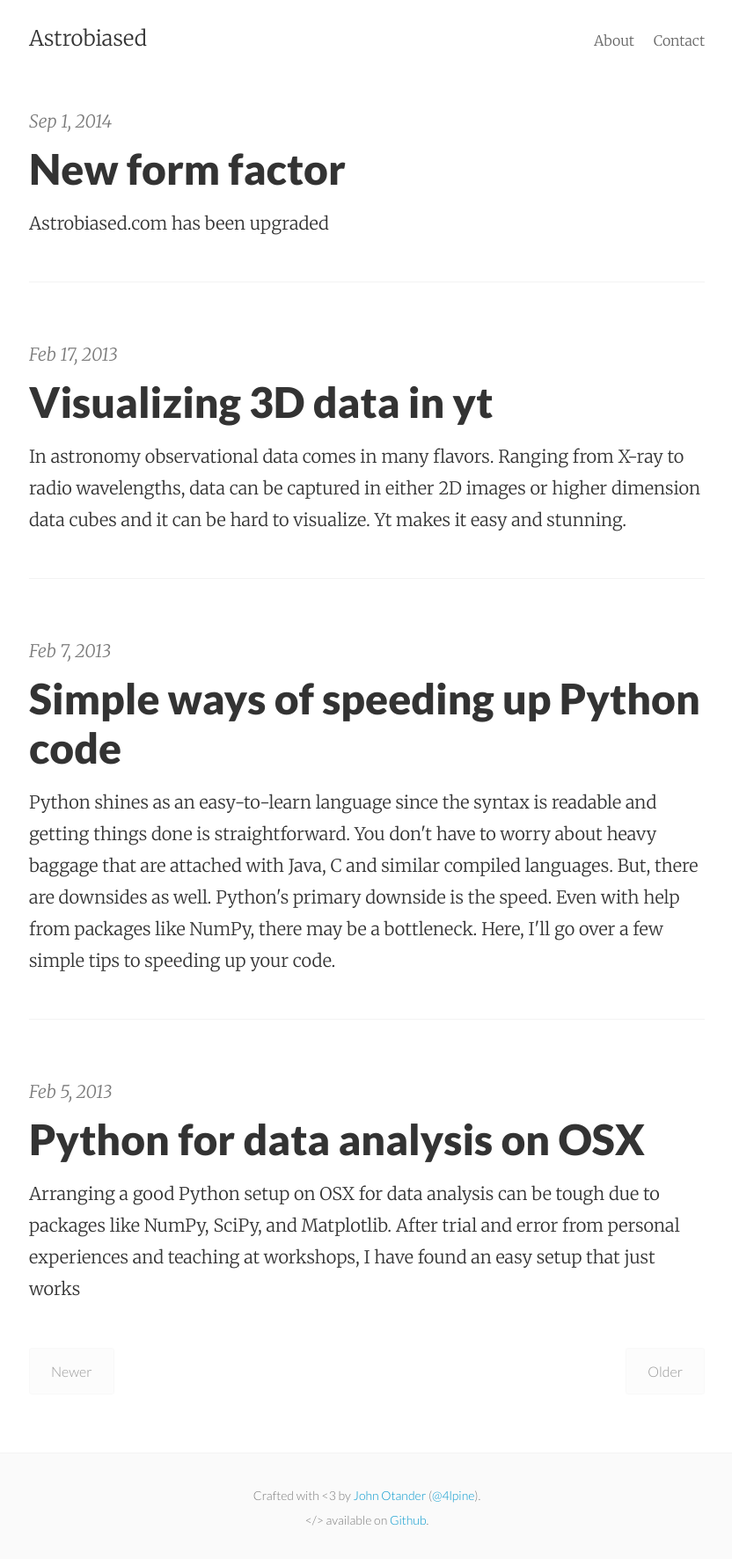
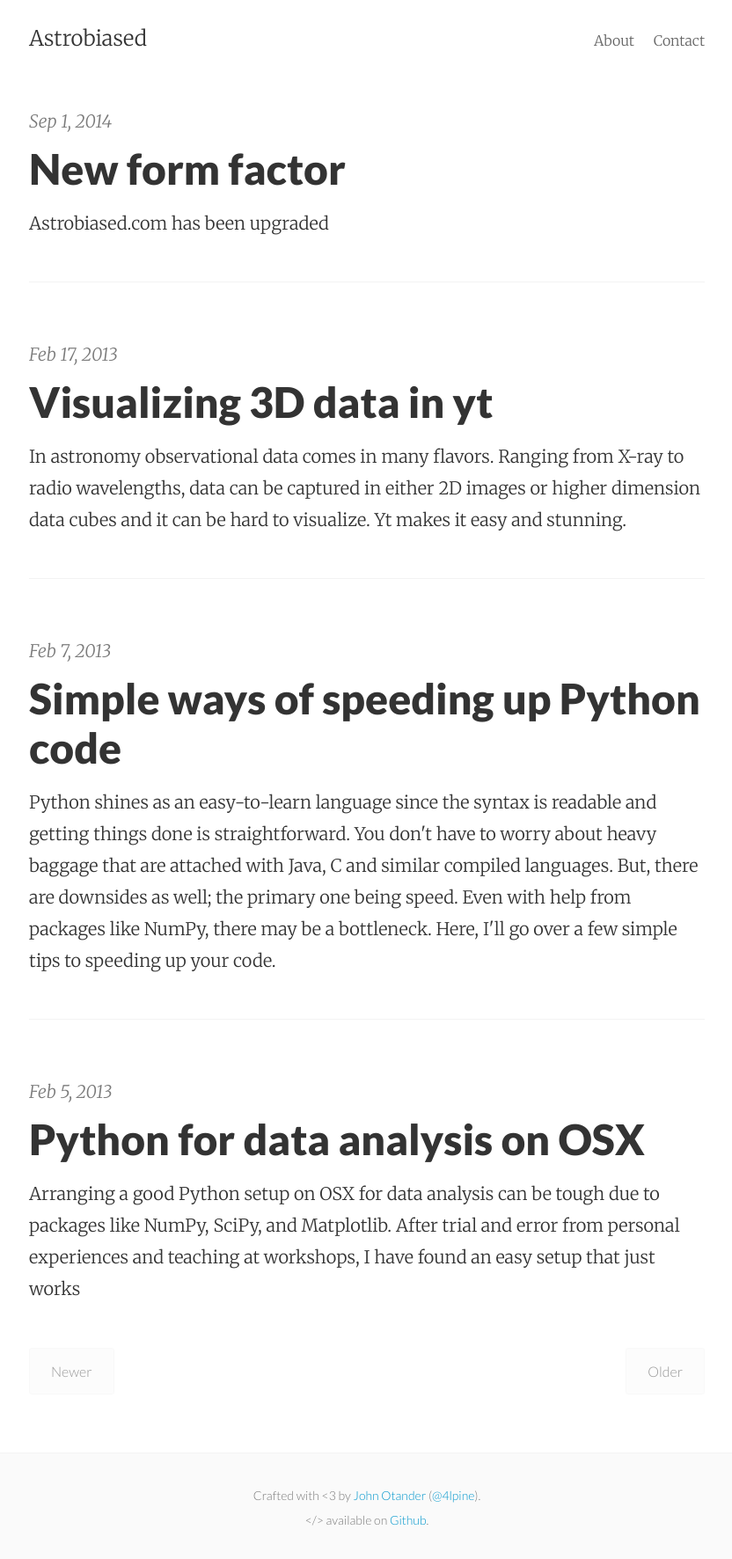
Before and after one commit to ebressert/ebressert.github.io, a Jekyll site: the page built from index.html, in a window 1280 px wide. Shown: the whole page at 88% size, without its empty margins (223-1055 px from the left). Built offline with Jekyll 4.4.1, drawn with Linux system fonts in a browser that asks for light colours; the list of posts is cut into pages by our own code.

Commit message:
small edit on text

```diff
--- a/_posts/2014-09-01-legacy02.md
+++ b/_posts/2014-09-01-legacy02.md
@@ -2,7 +2,7 @@
 layout:     post
 title:      Simple ways of speeding up Python code
 date:       2013-02-07
-summary:    Python shines as an easy-to-learn language since the syntax is readable and getting things done is straightforward. You don't have to worry about heavy baggage that are attached with Java, C and similar compiled languages. But, there are downsides as well. Python's primary downside is the speed. Even with help from packages like NumPy, there may be a bottleneck. Here, I'll go over a few simple tips to speeding up your code.
+summary:    Python shines as an easy-to-learn language since the syntax is readable and getting things done is straightforward. You don't have to worry about heavy baggage that are attached with Java, C and similar compiled languages. But, there are downsides as well; the primary one being speed. Even with help from packages like NumPy, there may be a bottleneck. Here, I'll go over a few simple tips to speeding up your code.
 ---
 
 Python shines as an easy-to-learn language since the syntax is readable and getting things done is straightforward. You don't have to worry about the heavy baggage that comes along with Java, C and similar compiled languages. But, there are downsides as well and the primary one is *speed*. Even with help from packages like NumPy, there may be a bottleneck. Here, I'll go over a few simple tips to speeding up your code.
```
Also changed, not shown: 1 other file.
